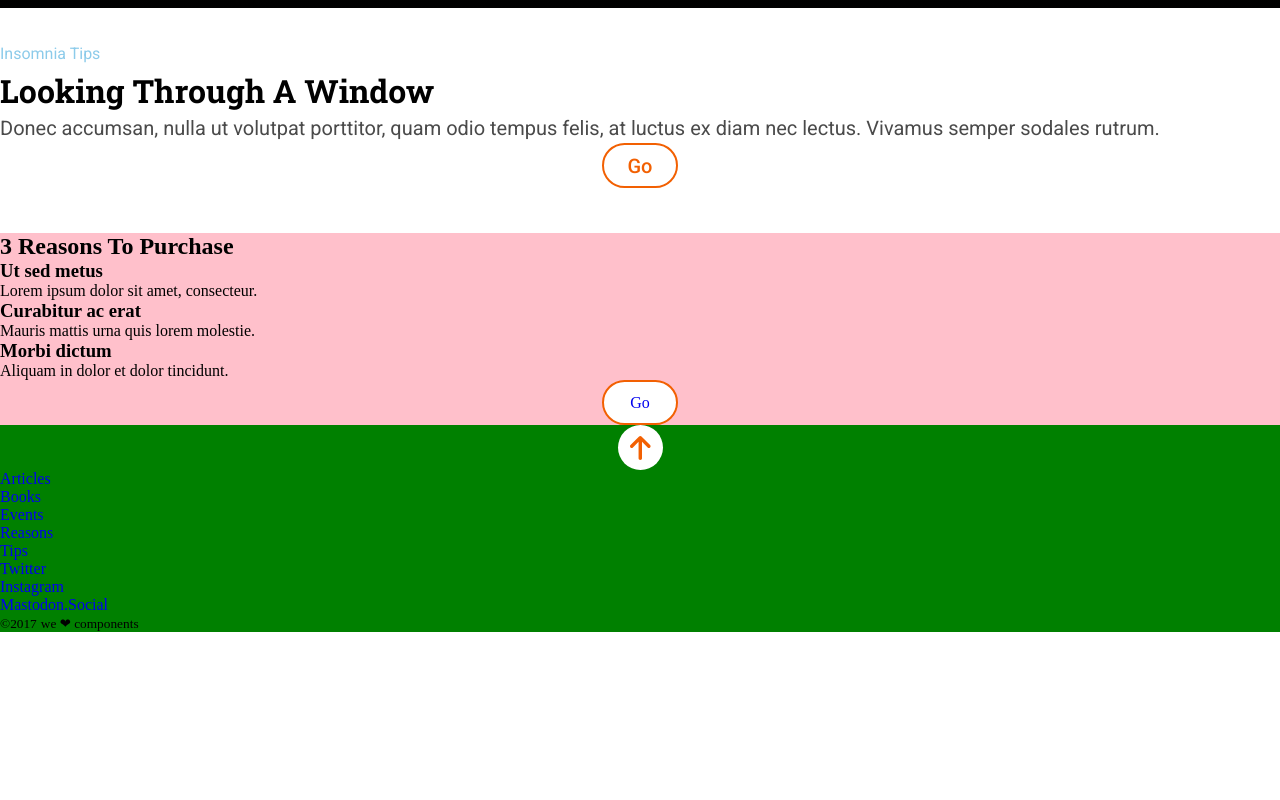
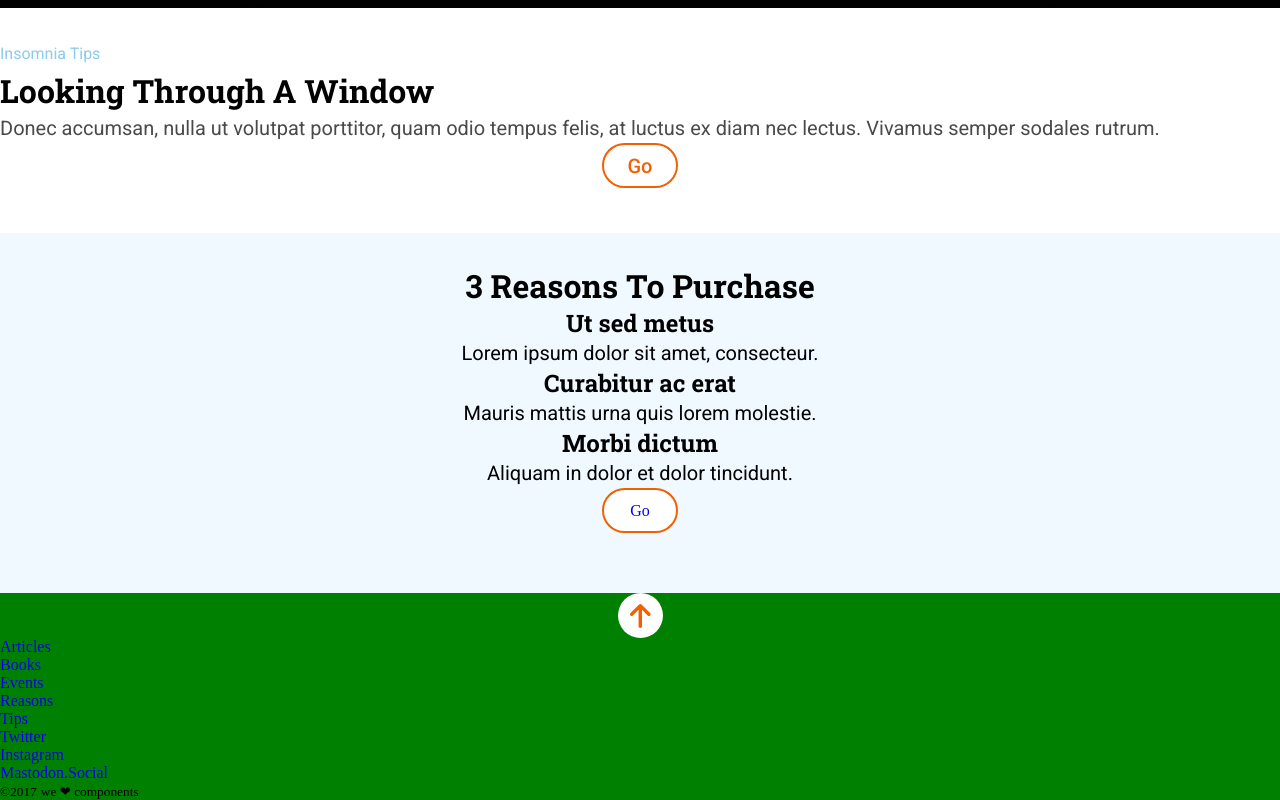
Before and after one commit to Adalab/f-m1-evaluacion-final-carmen-tm, a website: page public/index.html in a window 1280 px wide. Shown: the part 792-1592 px from the top of the page. Before the commit the page ends 1424 px from the top, so only its background shows below. Drawn offline with Linux system fonts and the light colour scheme.

Commit message:
Add main styles to section2

```diff
--- a/_src/assets/scss/core/_variables.scss
+++ b/_src/assets/scss/core/_variables.scss
@@ -1,6 +1,7 @@
 // Color variables:
 
 // I use weight fonts numbers (light>regular>bold)  as metaphor of colours (light>dark)
+$color-primary-200: #eff9ff;
 $color-primary-400: #8ccbea;
 $color-primary-600: #0271bc;
 $color-primary-800: #304268;
--- a/_src/assets/scss/layout/_header.scss
+++ b/_src/assets/scss/layout/_header.scss
@@ -9,7 +9,7 @@
     url("../images/cover.jpg") center center no-repeat;
 
     background-size: cover;
-    // padding-top: 284px;
+    padding-top: 284px;
 }
 
 .main-title{
--- a/_src/assets/scss/layout/_main-section-2.scss
+++ b/_src/assets/scss/layout/_main-section-2.scss
@@ -1,3 +1,6 @@
 .section-2{
-    background-color: pink;
+    background-color: $color-primary-200;
+
+    padding-top: 30px;
+    padding-bottom: 60px;
 }
--- a/public/index.html
+++ b/public/index.html
@@ -49,23 +49,23 @@
                 </section>
                 <!-- Main - section-2 -->
                 <section class="section-2 wrapper">
-                     <h2>3 Reasons To Purchase</h2>
+                     <h2 class="txt-sec txt-bold txt-lg2 txt-center txt-neutral-1000 txt-capit title-box-cent">3 Reasons To Purchase</h2>
 
                     <div class="grid-container">
                         <article class="grid-item">
-                             <h3>Ut sed metus</h3>
+                             <h3 class="txt-sec txt-bold txt-md-h txt-center txt-neutral-1000">Ut sed metus</h3>
 
-                            <p>Lorem ipsum dolor sit amet, consecteur.</p>
+                            <p class="txt-prim txt-reg txt-md-p txt-center $color-neutral-1000">Lorem ipsum dolor sit amet, consecteur.</p>
                         </article>
                         <article class="grid-item">
-                             <h3>Curabitur ac erat</h3>
+                             <h3 class="txt-sec txt-bold txt-md-h txt-center txt-neutral-1000">Curabitur ac erat</h3>
 
-                            <p>Mauris mattis urna quis lorem molestie.</p>
+                            <p class="txt-prim txt-reg txt-md-p txt-center $color-neutral-1000">Mauris mattis urna quis lorem molestie.</p>
                         </article>
                         <article class="grid-item">
-                             <h3>Morbi dictum</h3>
+                             <h3 class="txt-sec txt-bold txt-md-h txt-center txt-neutral-1000">Morbi dictum</h3>
 
-                            <p>Aliquam in dolor et dolor tincidunt.</p>
+                            <p class="txt-prim txt-reg txt-md-p txt-center $color-neutral-1000">Aliquam in dolor et dolor tincidunt.</p>
                         </article> <a href="#" title="Link to more reasons page" class="btn btn-txt btn-light">Go</a>
 
                     </div>
```
Also changed, not shown: _src/templates/partials/_section-2.html (+7 -7 lines), public/assets/css/main.css, 1 other file.
